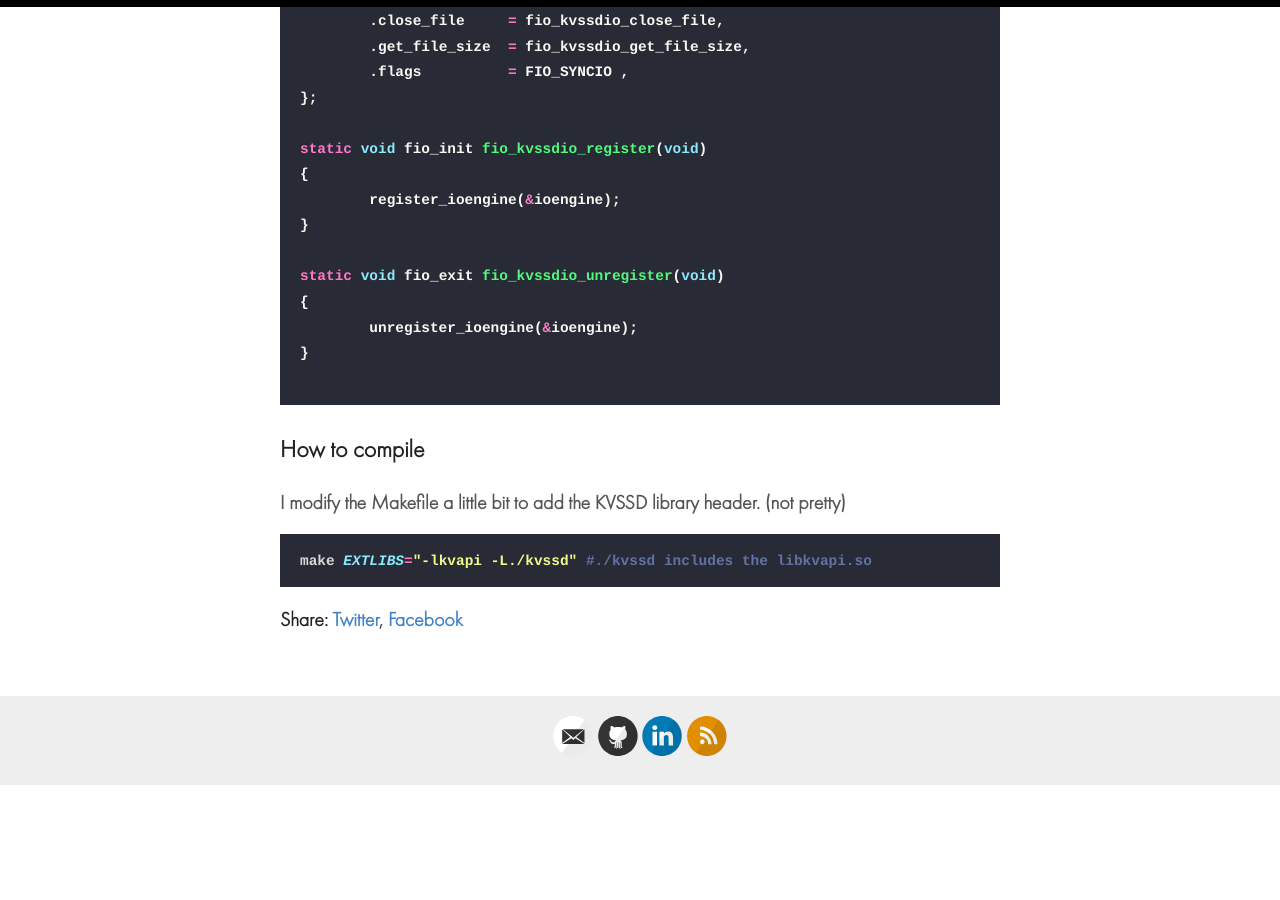
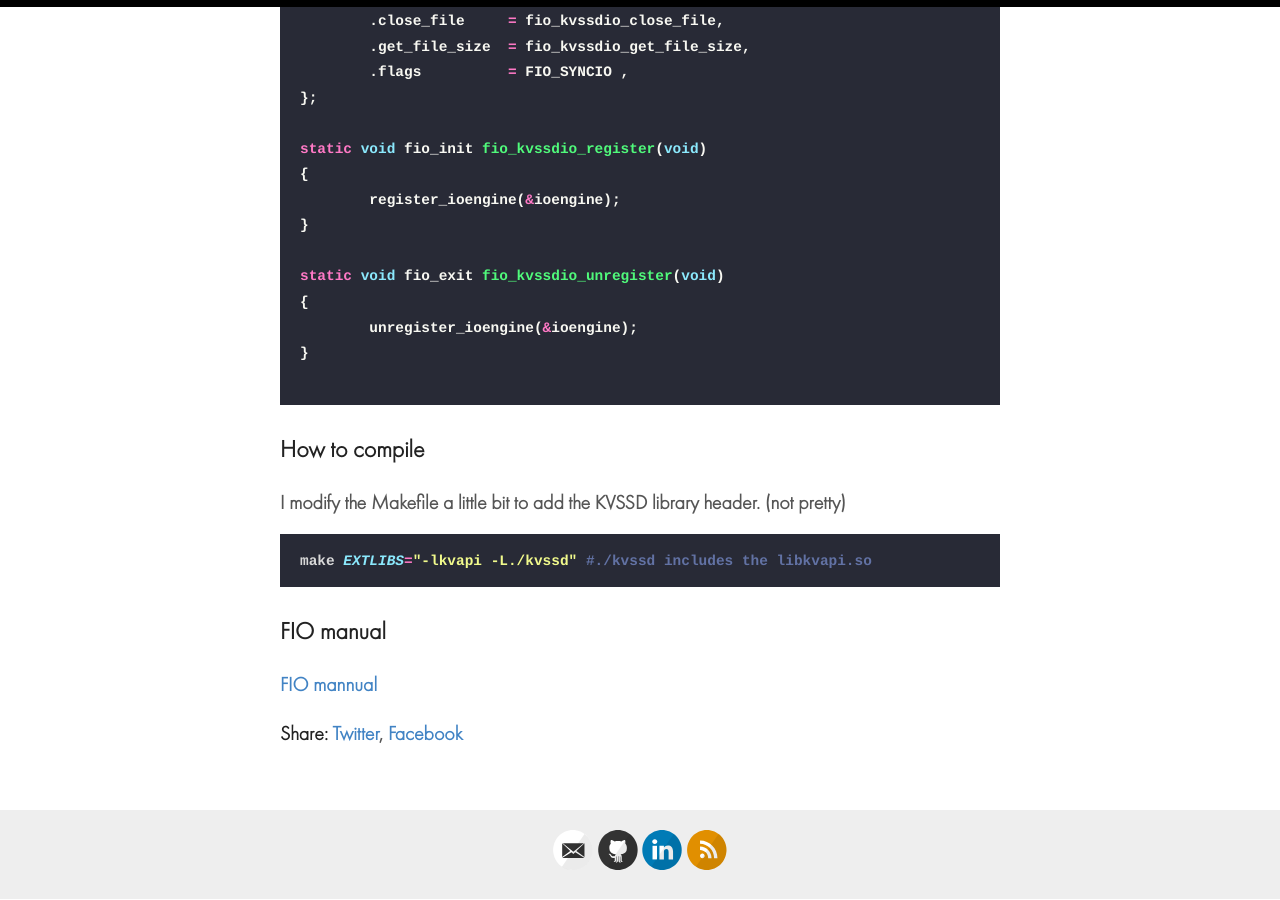
Before and after one commit to celery1124/celery1124.github.io, a Jekyll site: the page built from _posts/2019-10-30-add-kvssd-to-fio-engine.md, in a window 1280 px wide and 900 px high, scrolled down 4390 px. Built offline with Jekyll 4.4.1, drawn with Linux system fonts in a browser that asks for light colours; before the commit the page ends 5176 px from its top, so only the background shows below that.

Commit message:
minor change

````diff
--- a/_posts/2019-10-30-add-kvssd-to-fio-engine.md
+++ b/_posts/2019-10-30-add-kvssd-to-fio-engine.md
@@ -180,3 +180,6 @@ I modify the Makefile a little bit to add the KVSSD library header. (not pretty)
 ```shell
 make EXTLIBS="-lkvapi -L./kvssd" #./kvssd includes the libkvapi.so
 ```
+
+## FIO manual
+[FIO mannual](https://fio.readthedocs.io/en/latest/fio_man.html)
````
